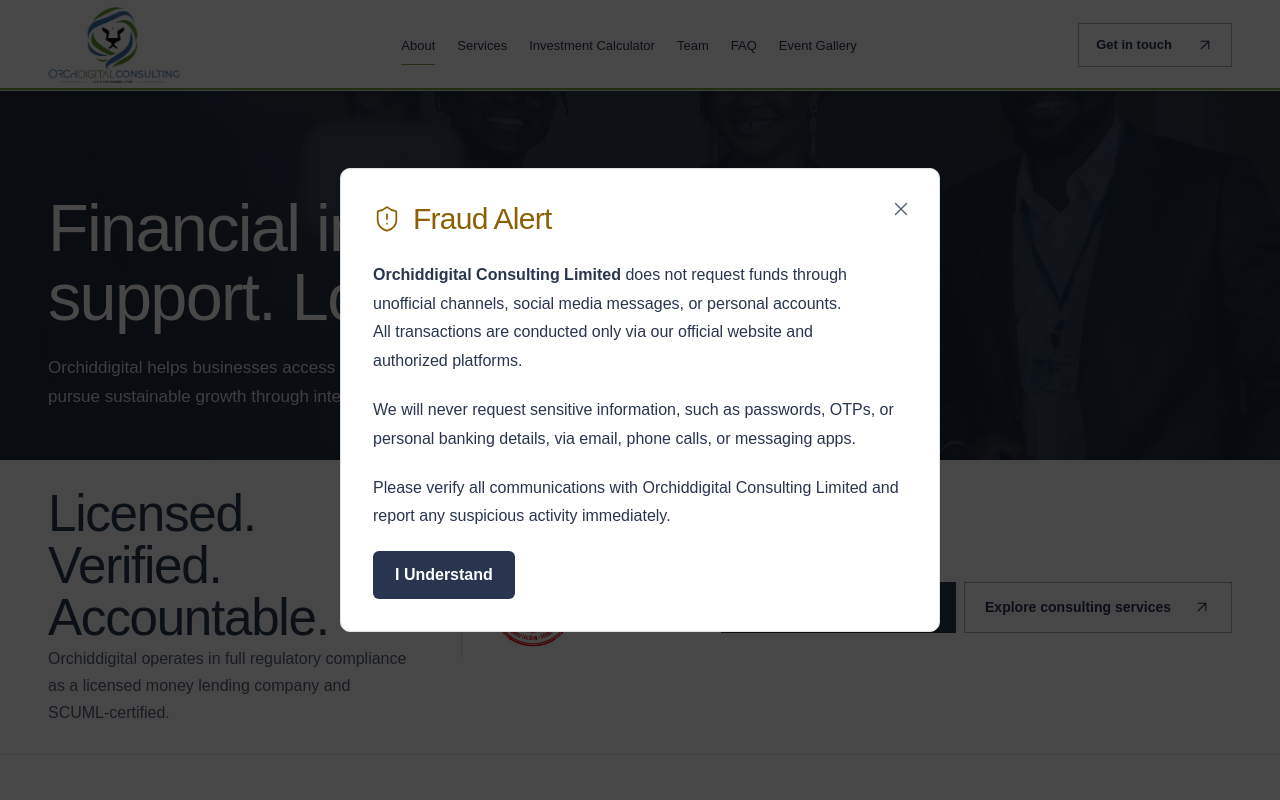
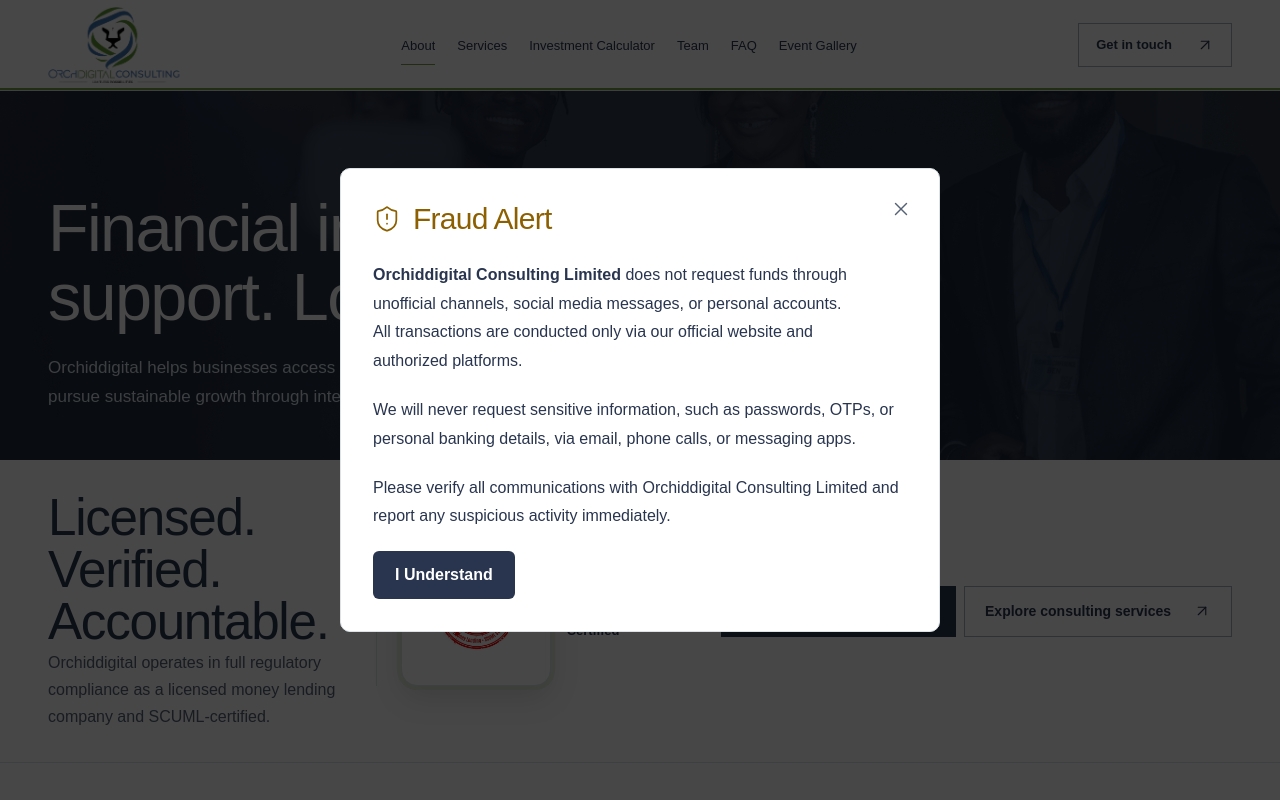
Before and after one commit to Atomic-hacks/orchidconsultations, a React (Vite) app: page /about in a window 1280 px wide. Shown: the top 800 px of the page. Built offline with nearby package versions, Linux system fonts and the light colour scheme.

Commit message:
all fixed

```diff
--- a/src/pages/About.tsx
+++ b/src/pages/About.tsx
@@ -87,8 +87,10 @@ export default function About() {
       />
 
       {/* Trust and Certification Section */}
+
+      {/* Trust and Certification Section */}
       <section
-        className="bg-white border-b border-[var(--line)]"
+        className="bg-white border-b border-[var(--line)] overflow-hidden"
         aria-labelledby="about-trust-title"
       >
         <Container
@@ -96,10 +98,11 @@ export default function About() {
       grid
       grid-cols-[minmax(0,1fr)_auto_auto]
       items-center
-            gap-5
-            py-7
+      gap-6
+      py-8
       max-[1100px]:grid-cols-[minmax(0,1fr)_auto]
-            max-[1100px]:gap-4
+      max-[1100px]:gap-5
+      max-[1100px]:py-7
       max-[767px]:grid-cols-1
       max-[767px]:gap-5
       max-[767px]:py-6
@@ -111,11 +114,11 @@ export default function About() {
               id="about-trust-title"
               className="
           whitespace-nowrap
-                text-[clamp(15px,1.45vw,19px)]
+          text-[clamp(14px,1.5vw,19px)]
           leading-[1.2]
           font-semibold
           tracking-[-0.035em]
-                text-(--ink)
+          text-[var(--ink)]
           max-[767px]:text-[15px]
         "
             >
@@ -130,7 +133,6 @@ export default function About() {
           text-[var(--slate)]
           text-[13px]
           leading-[1.6]
-                max-[767px]:text-[13px]
         "
             >
               Orchiddigital operates in full regulatory compliance as a licensed
@@ -143,49 +145,64 @@ export default function About() {
             className="
         flex
         items-center
-              gap-3
+        gap-4
         m-0
-              pl-5
+        pl-6
         border-l
         border-[var(--line)]
         max-[1100px]:row-start-2
         max-[1100px]:col-span-full
         max-[1100px]:pl-0
         max-[1100px]:border-l-0
-              max-[1100px]:pt-4
+        max-[1100px]:pt-5
         max-[1100px]:border-t
         max-[767px]:row-auto
         max-[767px]:col-auto
+        max-[767px]:pt-0
+        max-[767px]:border-t-0
       "
           >
             <span
               className="
+          relative
           block
-                w-[100px]
-                h-[100px]
+          w-[150px]
+          h-[150px]
           flex-none
           overflow-hidden
-                rounded-full
+          rounded-2xl
           bg-white
-                max-[767px]:w-[85px]
-                max-[767px]:h-[85px]
+          border
+          border-[var(--line)]
+          shadow-[0_12px_30px_rgba(0,0,0,0.13)]
+          ring-4
+          ring-[#b9d79b]/30
+          transition-transform
+          duration-300
+          hover:scale-[1.04]
+          max-[767px]:w-[125px]
+          max-[767px]:h-[125px]
         "
             >
               <img
                 src="/license.jpg"
                 alt="Money Lending License and SCUML certification"
-                width="1280"
-                height="1280"
-                className="block w-full h-full object-cover scale-[1.45]"
+                className="
+            block
+            w-full
+            h-full
+            object-contain
+            p-1
+          "
               />
             </span>
 
             <figcaption
               className="
-                max-w-[16ch]
+          max-w-[18ch]
           text-[var(--ink)]
-                text-[12px]
-                leading-[1.4]
+          text-[13px]
+          leading-[1.5]
           font-semibold
         "
             >
@@ -207,6 +224,7 @@ export default function About() {
         max-[767px]:row-auto
         max-[767px]:grid
         max-[767px]:grid-cols-1
+        max-[767px]:w-full
         [&_.signature-button]:whitespace-nowrap
         max-[767px]:[&_.signature-button]:w-full
       "
@@ -227,8 +245,9 @@ export default function About() {
       <Section>
         <Container
           className="
-            grid
-            grid-cols-[repeat(12,minmax(0,1fr))]
+            flex
+            justify-center
+            flex-row
             gap-8
             items-center
             max-[767px]:block
@@ -251,7 +270,7 @@ export default function About() {
             <div
               className="
                 grid
-                gap-[14px]
+                gap-9
                 max-w-[62ch]
                 -mt-2
                 max-[767px]:gap-3
```
Lines whose indentation alone changed are shown as unchanged.
